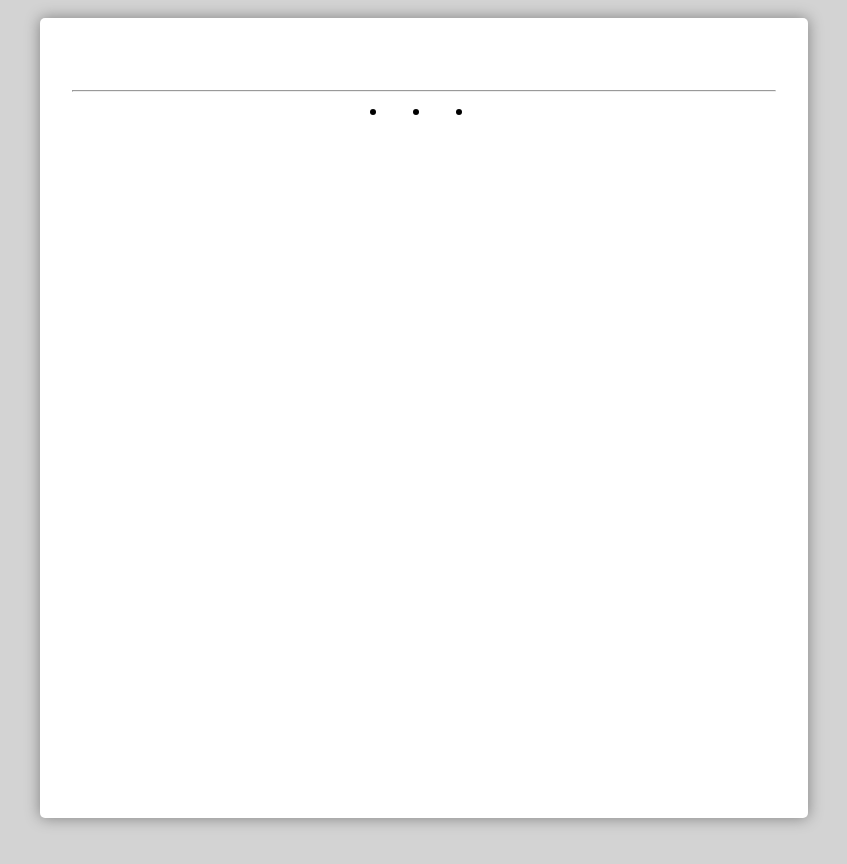
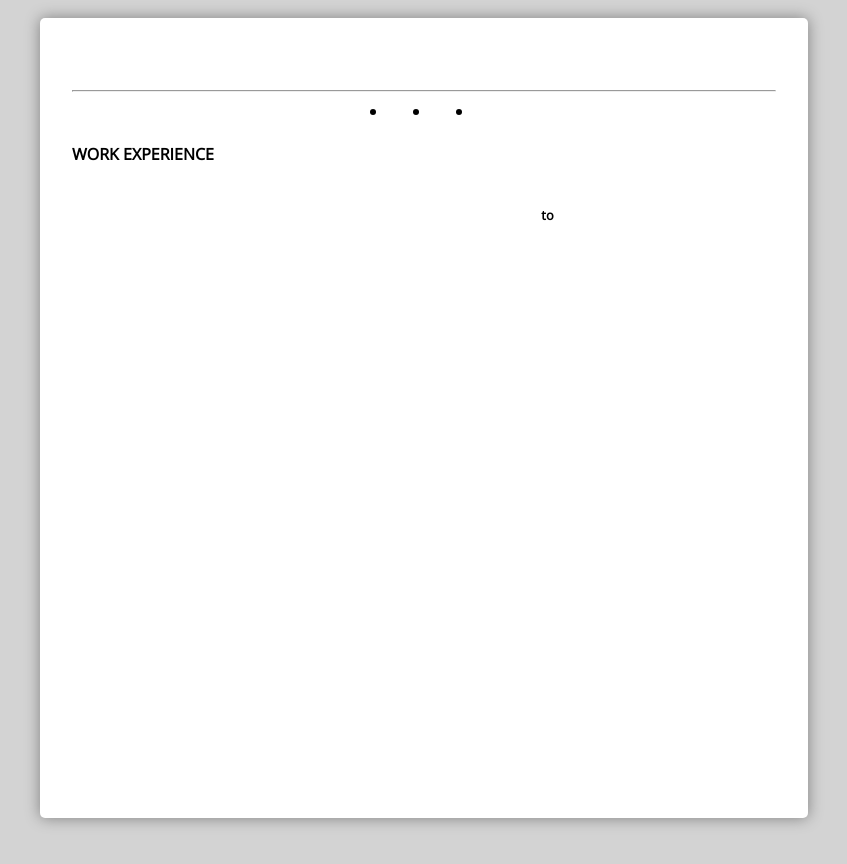
Before and after one commit to SomtoJF/cv-project, a React (Create React App) app: page / in a window 1280 px wide. Shown: the part 1580-2444 px from the top of the page, without its empty margins (216-1063 px from the left). Built offline with nearby package versions, Linux system fonts and the light colour scheme.

Commit message:
Import work experience component

```diff
--- a/src/Components/CVPreview/CVPreview.js
+++ b/src/Components/CVPreview/CVPreview.js
@@ -1,13 +1,15 @@
 import PersonalInformation from './PersonalInformation';
+import WorkExperience from './WorkExperience'
 import '../../Styles/CVPreview/CVPreview.css';
 
 const CVPreview = (props)=>{
     const personalInformation = props.state.personalInformation;
+    const experience  = props.state.experience;
 
     return(
         <div id='preview' className='CV'>
             <PersonalInformation information={personalInformation} />
-            {/* <WorkExperience /> */}
+            <WorkExperience experience={experience} />
             {/* <EducationHistory /> */}
         </div>
     )
```
